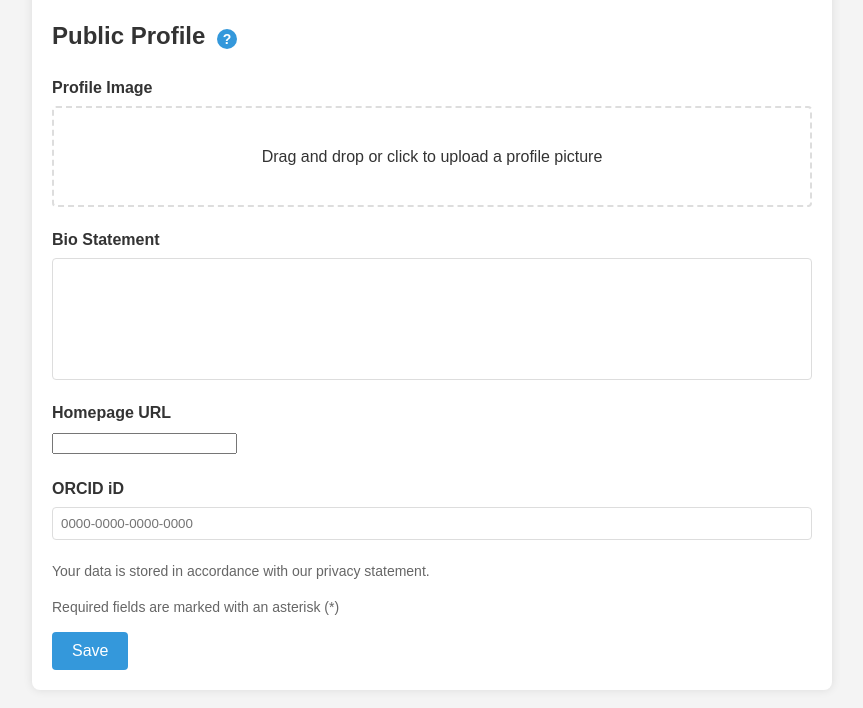
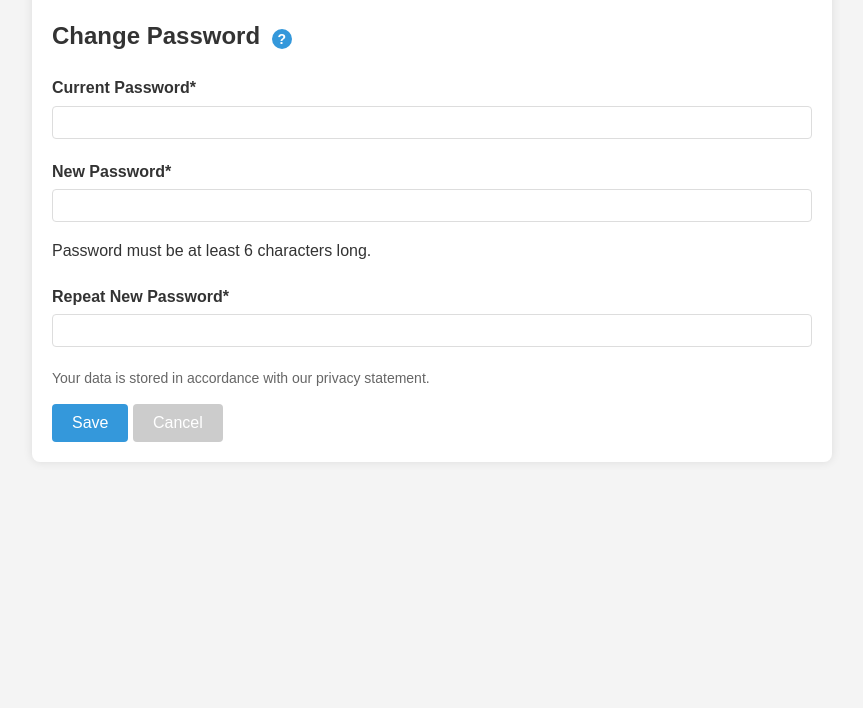
Before and after one commit to vicky-ssingh/REV, a plain HTML site: page index.html in a window 1280 px wide. Shown: the part 160-868 px from the top of the page, without its empty margins (208-1071 px from the left). After the commit the page ends 800 px from the top, so only its background shows below. Drawn offline with Linux system fonts and the light colour scheme.

Commit message:
Update index.html

```diff
--- a/index.html
+++ b/index.html
@@ -210,29 +210,24 @@
         </div>
 
         <div id="identity" class="tab-content active">
-            <h2>Public Profile <span class="help-icon" title="Manage your public profile information">?</span></h2>
+            <h2>Change Password <span class="help-icon" title="Update your account password">?</span></h2>
             <form>
                 <div class="form-group">
-                    <label for="profile-image">Profile Image</label>
-                    <div class="profile-image-upload" id="profile-image">
-                        <p>Drag and drop or click to upload a profile picture</p>
-                    </div>
+                    <label for="current-password">Current Password*</label>
+                    <input type="password" id="current-password" required>
                 </div>
                 <div class="form-group">
-                    <label for="bio-statement">Bio Statement</label>
-                    <div class="rich-text-editor" id="bio-statement" contenteditable="true"></div>
+                    <label for="new-password">New Password*</label>
+                    <input type="password" id="new-password" required>
+                    <p>Password must be at least 6 characters long.</p>
                 </div>
                 <div class="form-group">
-                    <label for="homepage-url">Homepage URL</label>
-                    <input type="url" id="homepage-url">
-                </div>
-                <div class="form-group">
-                    <label for="orcid-id">ORCID iD</label>
-                    <input type="text" id="orcid-id" placeholder="0000-0000-0000-0000">
+                    <label for="repeat-password">Repeat New Password*</label>
+                    <input type="password" id="repeat-password" required>
                 </div>
                 <p class="privacy-notice">Your data is stored in accordance with our privacy statement.</p>
-                <p class="required-fields-note">Required fields are marked with an asterisk (*)</p>
                 <button type="submit" class="btn">Save</button>
+                <button type="button" class="btn" style="background-color: #ccc;">Cancel</button>
             </form>
         </div>
 
```
